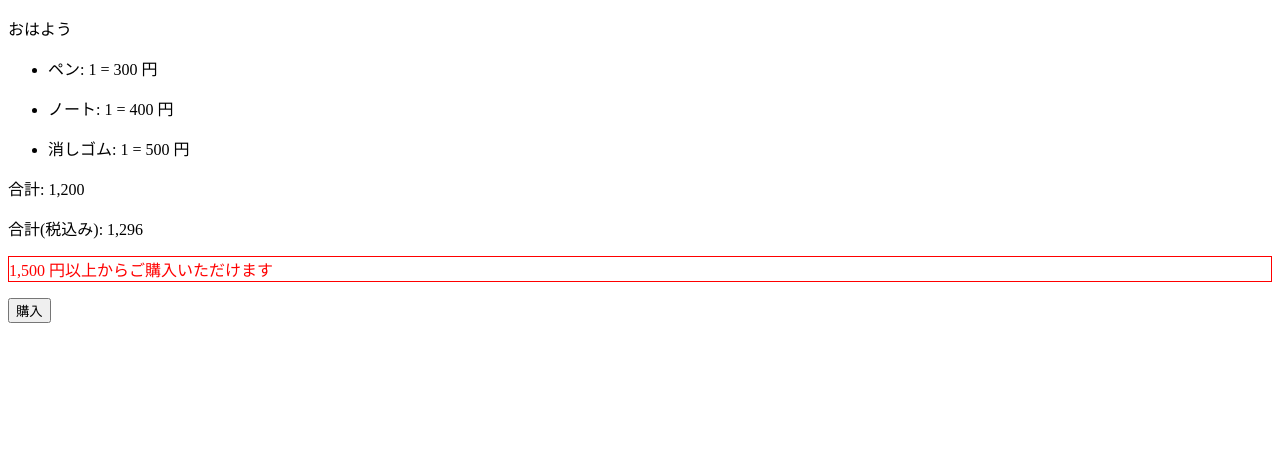
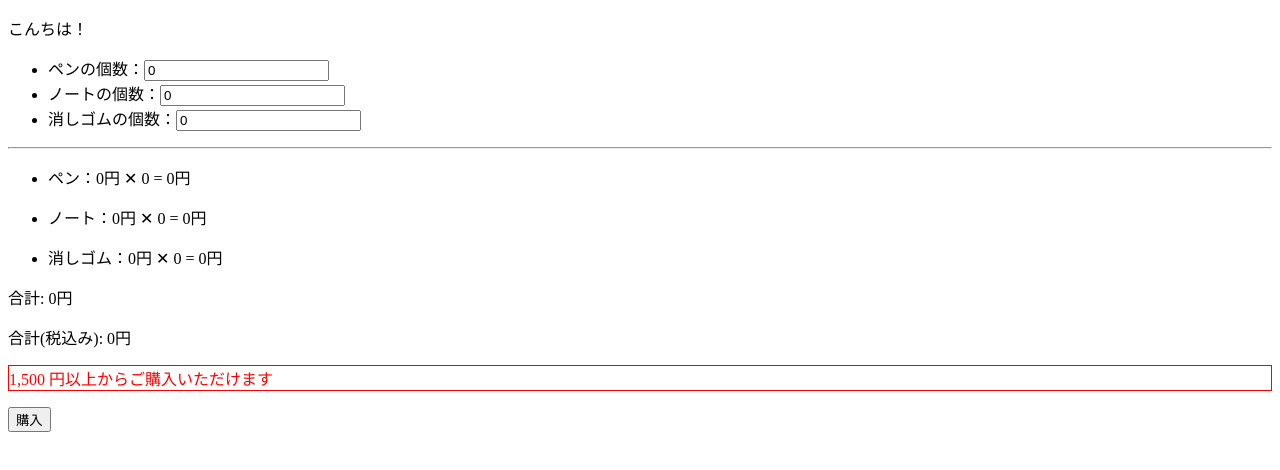
Before and after one commit to buntech/vue_start_book, a plain HTML site: page 2/index.html in a window 1280 px wide. Drawn offline with nearby package versions, Linux system fonts and the light colour scheme.

Commit message:
バインディング

```diff
--- a/2/app.js
+++ b/2/app.js
@@ -2,17 +2,17 @@ var items = [
   {
     name: 'ペン',
     price: 300,
-    quantity: 1
+    quantity: 0
   },
   {
     name: 'ノート',
     price: 400,
-    quantity: 1
+    quantity: 0
   },
   {
     name: '消しゴム',
     price: 500,
-    quantity: 1
+    quantity: 0
   }
 ]
 
@@ -20,7 +20,7 @@ var vm = new Vue(
   {
     el: '#app',
     data: {
-      message: 'おはよう',
+      message: 'こんちは！',
       items: items,
     },
     filters: {
--- a/2/index.html
+++ b/2/index.html
@@ -6,15 +6,24 @@
   <p>{{ message }}</p>
 
   <ul>
-    <li v-for="item in items" v-:key="item.name">
-      <p>{{ item.name }}: {{ item.quantity }}
-        = {{ item.price * item.quantity | numberWithDelimiter }} 円</p>
+    <!-- v-on:change ならinput要素のフォーカスが外れた時に更新 -->
+    <li v-for="item in items" :key="item.name">
+      <!-- v-onディレクティブ イベントハンドリング -->
+      <!-- {{ item.name }}の個数: <input type="number" @input="item.quantity = $event.target.value" v-bind="item.quantity" min="0"> -->
+      <!-- v-model フォーム入力バインディング -->
+      {{ item.name }}の個数：<input type="number" v-model="item.quantity" min="0">
+    </li>
+  </ul>
+  <hr>
+  <ul>
+    <li v-for="item in items" :key="item.name">
+      <p>{{item.name}}：{{item.price * item.quantity}}円 ✕ {{ item.quantity }} = {{ item.price * item.quantity | numberWithDelimiter }}円</p>
     </li>
   </ul>
 
   <!-- <p>フィルタ処理 {{ 1000 | numberWithDelimiter }}</p> -->
-  <p>合計: {{ totalPrice | numberWithDelimiter}}</p>
-  <p>合計(税込み): {{ totalPriceWithTax | numberWithDelimiter }} </p>
+  <p>合計: {{ totalPrice | numberWithDelimiter}}円</p>
+  <p>合計(税込み): {{ totalPriceWithTax | numberWithDelimiter }}円</p>
 
   <!-- 属性値に応じて、表示を出し分け -->
   <!-- 条件付きレンダリング & クラス・スタイルバインディング -->
@@ -23,6 +32,7 @@
   </p>
 </div>
 
-<button id="b-button" v-bind:title="loggedInButton" v-bind:disabled="!canBuy">購入</button>
+<!-- v-bindは省略可 -->
+<button id="b-button" v-bind:title="loggedInButton" :disabled="!canBuy">購入</button>
 
 <script src="app.js"></script>
```
